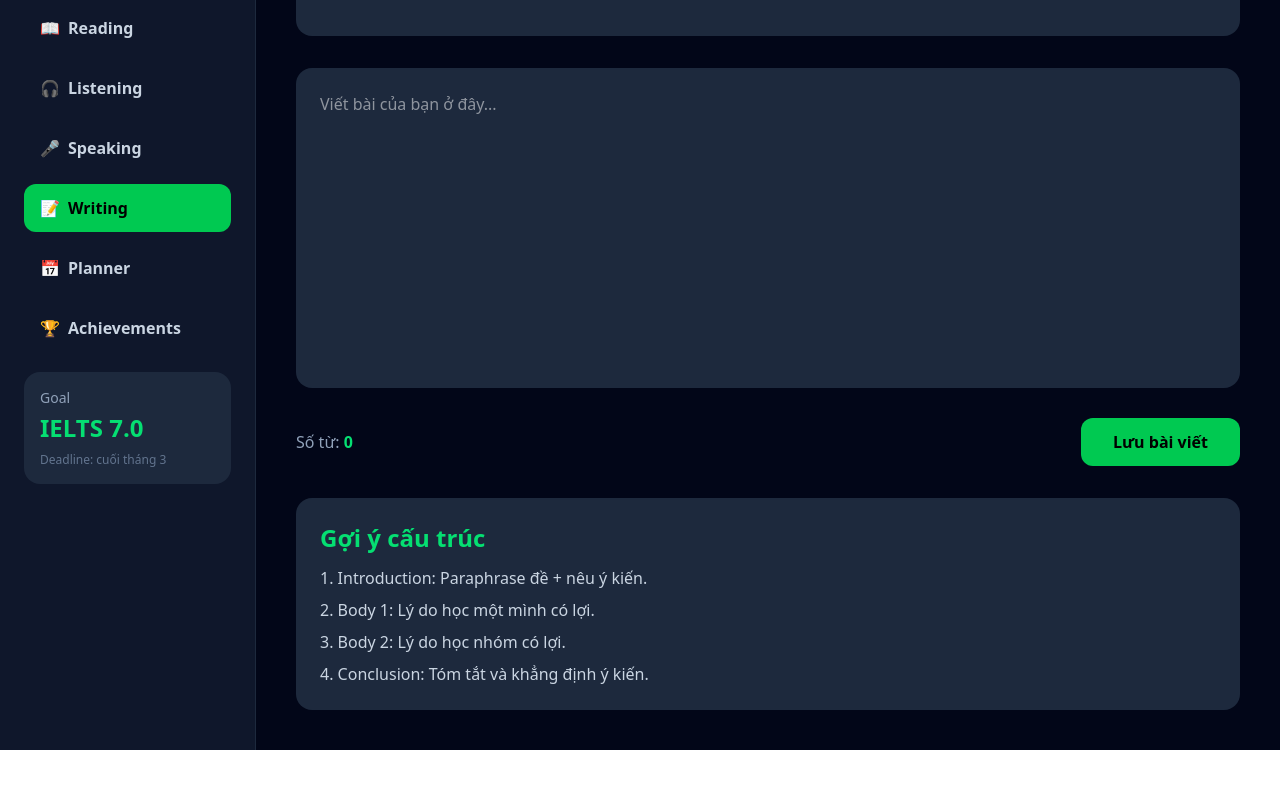
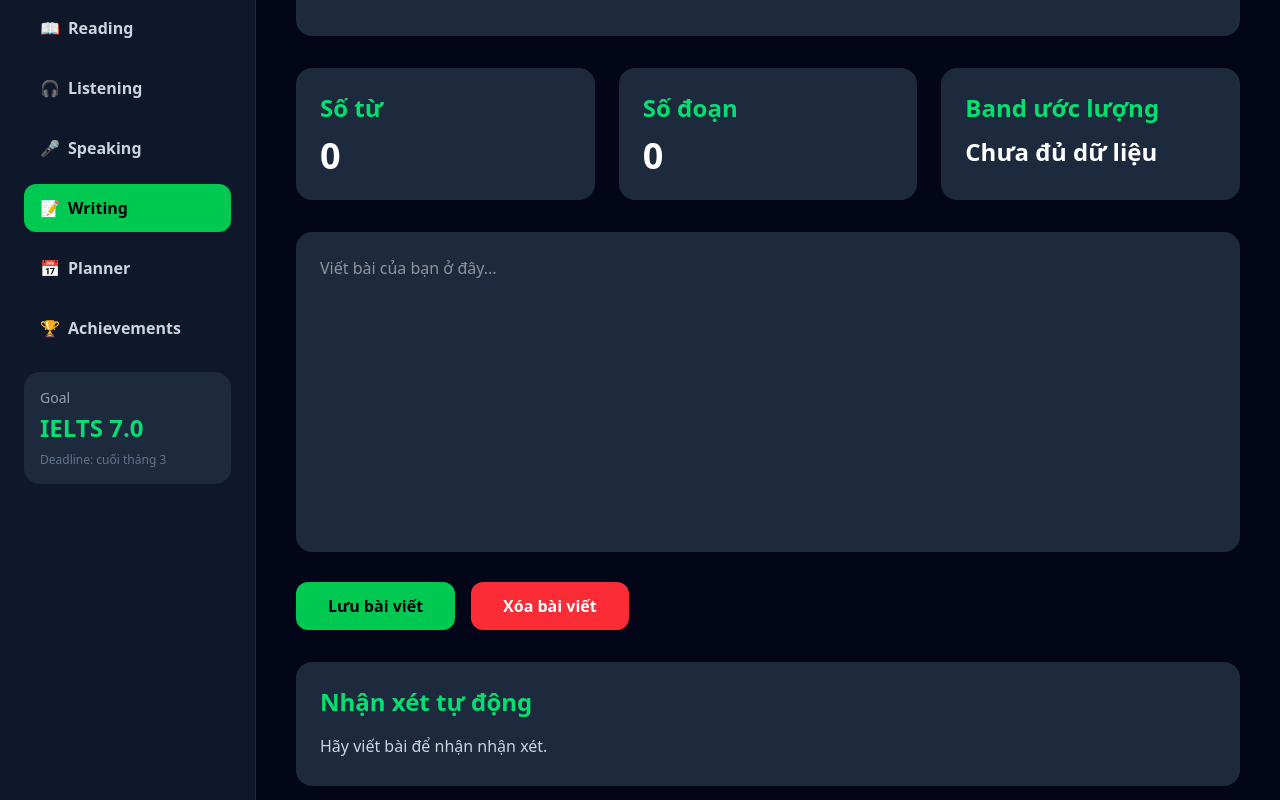
Before and after one commit to vominhhy369-svg/phoenix-ielts, a Next.js app: page /writing in a window 1280 px wide. Shown: the part 300-1100 px from the top of the page. Before the commit the page ends 1050 px from the top, so only its background shows below. Built offline with nearby package versions, Linux system fonts and the light colour scheme.

Commit message:
Improve writing page

```diff
--- a/app/writing/page.tsx
+++ b/app/writing/page.tsx
@@ -19,6 +19,31 @@ export default function Writing() {
     .split(/\s+/)
     .filter((word) => word.length > 0).length;
 
+  const paragraphCount = essay
+    .split("\n")
+    .filter((paragraph) => paragraph.trim().length > 0).length;
+
+  let estimatedBand = "Chưa đủ dữ liệu";
+  let feedback = "Hãy viết bài để nhận nhận xét.";
+
+  if (wordCount > 0 && wordCount < 100) {
+    estimatedBand = "Band 4.0 - 5.0";
+    feedback =
+      "Bài còn khá ngắn. Với IELTS Writing Task 2, bạn nên viết khoảng 250 từ.";
+  } else if (wordCount >= 100 && wordCount < 200) {
+    estimatedBand = "Band 5.0 - 6.0";
+    feedback =
+      "Bài đã có nội dung nhưng vẫn cần phát triển thêm ý, ví dụ và kết luận.";
+  } else if (wordCount >= 200 && wordCount < 250) {
+    estimatedBand = "Band 6.0 - 6.5";
+    feedback =
+      "Bài khá ổn. Hãy cố gắng đạt ít nhất 250 từ và chia đoạn rõ hơn.";
+  } else if (wordCount >= 250) {
+    estimatedBand = "Band 6.5+";
+    feedback =
+      "Độ dài tốt. Tiếp theo hãy kiểm tra ngữ pháp, từ nối, ví dụ và tính mạch lạc.";
+  }
+
   const saveEssay = () => {
     localStorage.setItem("writingEssay", essay);
     setSavedMessage("✅ Bài viết đã được lưu!");
@@ -28,12 +53,18 @@ export default function Writing() {
     }, 3000);
   };
 
+  const clearEssay = () => {
+    setEssay("");
+    localStorage.removeItem("writingEssay");
+    setSavedMessage("🗑️ Đã xóa bài viết.");
+  };
+
   return (
     <div className="min-h-screen bg-slate-950 text-white p-10">
       <h1 className="text-5xl font-bold mb-3">📝 Writing</h1>
 
       <p className="text-slate-400 mb-8">
-        Luyện viết IELTS Task 2. Viết bài, đếm số từ và lưu nháp.
+        Luyện IELTS Writing Task 2, đếm số từ, lưu bài và nhận xét cơ bản.
       </p>
 
       <div className="bg-slate-800 rounded-2xl p-8 mb-8">
@@ -48,6 +79,25 @@ export default function Writing() {
         </p>
       </div>
 
+      <div className="grid grid-cols-3 gap-6 mb-8">
+        <div className="bg-slate-800 rounded-2xl p-6">
+          <h2 className="text-2xl font-bold text-green-400">Số từ</h2>
+          <p className="mt-3 text-4xl font-bold">{wordCount}</p>
+        </div>
+
+        <div className="bg-slate-800 rounded-2xl p-6">
+          <h2 className="text-2xl font-bold text-green-400">Số đoạn</h2>
+          <p className="mt-3 text-4xl font-bold">{paragraphCount}</p>
+        </div>
+
+        <div className="bg-slate-800 rounded-2xl p-6">
+          <h2 className="text-2xl font-bold text-green-400">
+            Band ước lượng
+          </h2>
+          <p className="mt-3 text-2xl font-bold">{estimatedBand}</p>
+        </div>
+      </div>
+
       <textarea
         value={essay}
         onChange={(e) => setEssay(e.target.value)}
@@ -55,25 +105,33 @@ export default function Writing() {
         className="w-full h-80 bg-slate-800 rounded-2xl p-6 text-white outline-none resize-none"
       />
 
-      <div className="mt-6 flex justify-between items-center">
-        <p className="text-slate-400">
-          Số từ:{" "}
-          <span className="text-green-400 font-bold">{wordCount}</span>
-        </p>
-
+      <div className="mt-6 flex gap-4">
         <button
           onClick={saveEssay}
           className="bg-green-500 text-black px-8 py-3 rounded-xl font-bold"
         >
           Lưu bài viết
         </button>
+
+        <button
+          onClick={clearEssay}
+          className="bg-red-500 text-white px-8 py-3 rounded-xl font-bold"
+        >
+          Xóa bài viết
+        </button>
       </div>
 
       {savedMessage && (
-        <p className="mt-4 text-green-400 font-bold">
-          {savedMessage}
-        </p>
+        <p className="mt-4 text-green-400 font-bold">{savedMessage}</p>
       )}
+
+      <div className="mt-8 bg-slate-800 rounded-2xl p-6">
+        <h3 className="text-2xl font-bold text-green-400 mb-3">
+          Nhận xét tự động
+        </h3>
+
+        <p className="text-slate-300 leading-8">{feedback}</p>
+      </div>
 
       <div className="mt-8 bg-slate-800 rounded-2xl p-6">
         <h3 className="text-2xl font-bold text-green-400 mb-3">
@@ -82,8 +140,8 @@ export default function Writing() {
 
         <ul className="space-y-2 text-slate-300">
           <li>1. Introduction: Paraphrase đề + nêu ý kiến.</li>
-          <li>2. Body 1: Lý do học một mình có lợi.</li>
-          <li>3. Body 2: Lý do học nhóm có lợi.</li>
+          <li>2. Body 1: Trình bày quan điểm thứ nhất + ví dụ.</li>
+          <li>3. Body 2: Trình bày quan điểm thứ hai + ví dụ.</li>
           <li>4. Conclusion: Tóm tắt và khẳng định ý kiến.</li>
         </ul>
       </div>
```
